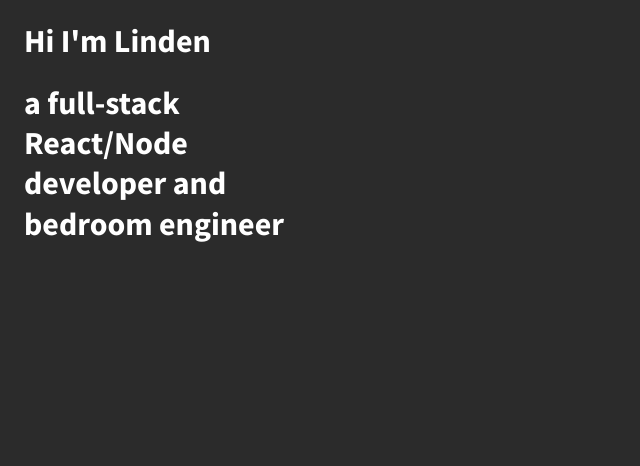
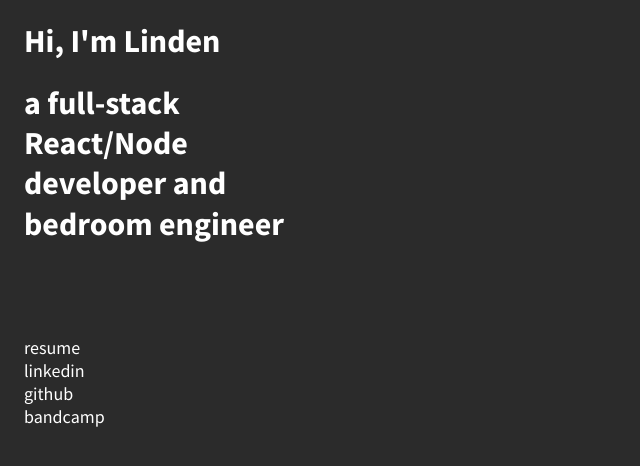
Before and after one commit to acedrow/pw, a React app: page / in a window 1280 px wide. Shown: the top 466 px of the page, without its empty margins (0-640 px from the left). Built offline with nearby package versions, Linux system fonts and the light colour scheme.

Commit message:
add links, version-hashing,

```diff
--- a/src/globalStyle.ts
+++ b/src/globalStyle.ts
@@ -5,6 +5,11 @@
   html {
     background-color: ${theme.backgroundColor} ;
   }
+  a {
+    text-decoration: none;
+    color: ${theme.textColor};
+    font-family: ${theme.fontFamily};
+  }
 `
 
 export default GlobalStyle
--- a/src/home/homepage.tsx
+++ b/src/home/homepage.tsx
@@ -1,5 +1,6 @@
 import React from 'react'
 import styled from 'styled-components'
+import HomepageLinks from './links'
 import SlotMachineText from './SlotMachineText'
 
 const Homepage = () => {
@@ -7,11 +8,12 @@
     <HomepageContainer>
       <IntroContainer flexDirection="" id="introContainer">
         <TextDiv>
-          <TitleH1>Hi I'm Linden</TitleH1>
+          <TitleH1>Hi, I'm Linden</TitleH1>
           <TitleH1>a full-stack React/Node developer and</TitleH1>
         </TextDiv>
         <SlotMachineText />
       </IntroContainer>
+      <HomepageLinks />
     </HomepageContainer>
   )
 }
@@ -24,7 +26,7 @@
 `
 
 const IntroContainer = styled.div<{ flexDirection: string }>`
-  margin: 0 1.5rem;
+  margin: 0 1.5rem 2rem 1.5rem;
   font-size: 50px;
   font-family: 'Source Sans Pro', sans-serif;
   display: flex;
--- a/src/home/links.tsx
+++ b/src/home/links.tsx
@@ -1,7 +1,24 @@
 import React from 'react'
+import styled from 'styled-components'
 
 const HomepageLinks = () => {
-  return <> </>
+  return (
+    <LinksContainer>
+      <a href="https://lindenholt.com/holt-linden-resume.pdf" target="_blank">
+        resume
+      </a>
+      <a href="https://www.linkedin.com/in/linden-holt/">linkedin</a>
+      <a href="https://github.com/acedrow">github</a>
+      <a href="https://lindenholt.bandcamp.com/">bandcamp</a>
+    </LinksContainer>
+  )
 }
 
+const LinksContainer = styled.div`
+  display: flex;
+  flex-direction: column;
+  margin: 7rem 1.5rem;
+  font-size: 18px;
+`
+
 export default HomepageLinks
--- a/src/theme.ts
+++ b/src/theme.ts
@@ -1,5 +1,7 @@
 const theme = {
   backgroundColor: '#2b2b2b',
+  textColor: '#ffffff',
+  fontFamily: 'Source Sans Pro,sans-serif',
 }
 
 export default theme
--- a/webpack.config.js
+++ b/webpack.config.js
@@ -6,9 +6,9 @@
   entry: path.resolve(__dirname, 'src', 'index.tsx'),
   output: {
     path: path.resolve(__dirname, 'dist'),
-    filename: 'bundle.js',
+    filename: 'bundle[contenthash].js',
   },
-  mode: 'development',
+  mode: 'production',
   module: {
     rules: [
       {
```
Also changed, not shown: .prettierrc.json, 1 other file (tests, documents, lock files or other folders).
